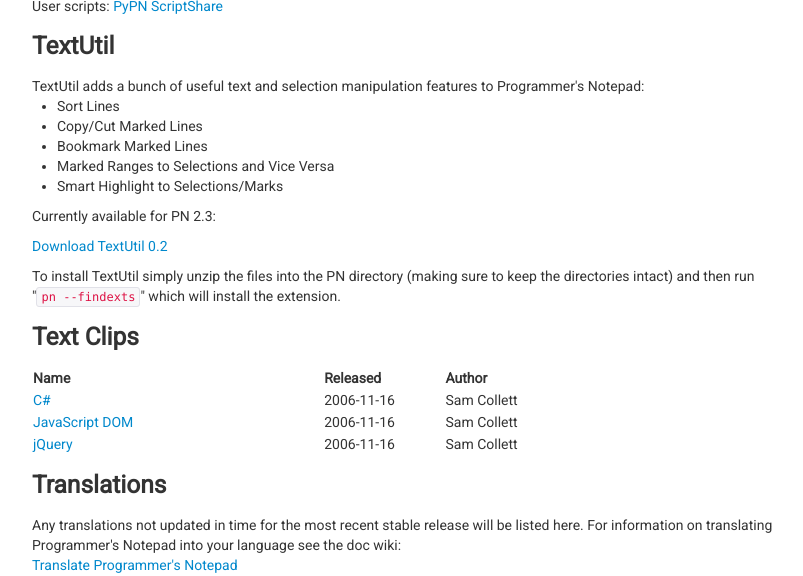
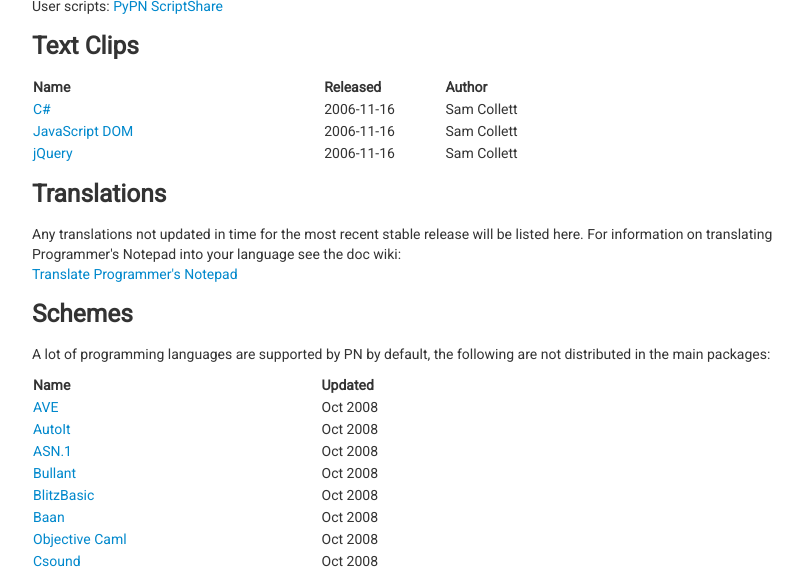
Before and after one commit to simonsteele/pn-site, a Jekyll site: the page built from add-ons/index.html, in a window 1280 px wide and 900 px high, cut to the strip 324-900 px from the top of the window. Shown: the whole strip, without its empty margins (218-1021 px from the left). Built offline with Jekyll 4.4.1, drawn with Linux system fonts in a browser that asks for light colours; nearby versions of some CDN libraries; Markdown is read by kramdown in place of the engine named in the settings.

Commit message:
Remove link to TextUtil until it can be updated/fixed.
simonsteele/pn#130

```diff
--- a/add-ons/index.html
+++ b/add-ons/index.html
@@ -15,7 +15,7 @@
 
 <br />User scripts: <a href="http://scriptshare.rocketmonkeys.com/">PyPN ScriptShare</a>
 
-<h3>TextUtil</h3>
+<!--<h3>TextUtil</h3>
 
 TextUtil adds a bunch of useful text and selection manipulation features to Programmer's Notepad:
 
@@ -31,7 +31,7 @@
 
 <p><a href="http://pnotepad.googlecode.com/files/textutil-0.2.zip">Download TextUtil 0.2</a>
 
-<p>To install TextUtil simply unzip the files into the PN directory (making sure to keep the directories intact) and then run "<code>pn --findexts</code>" which will install the extension.
+<p>To install TextUtil simply unzip the files into the PN directory (making sure to keep the directories intact) and then run "<code>pn --findexts</code>" which will install the extension.-->
 
 <h3>Text Clips</h3>
 
@@ -68,7 +68,7 @@
 
 <p>A lot of programming languages are supported by PN by default, the following are not distributed in the main packages:
 
-<table width="70%"><tr><th align="left">Name</th><th>Updated</th></tr>
+<table width="70%"><tr><th align="left">Name</th><th align="left">Updated</th></tr>
 <tr><td><a href="https://raw.githubusercontent.com/simonsteele/pn/master/pnwtl/schemes/non-core/ave.scheme">AVE</a></td><td>Oct 2008</td></tr>
 <tr><td><a href="https://raw.githubusercontent.com/simonsteele/pn/master/pnwtl/schemes/non-core/au3.scheme">AutoIt</a></td><td>Oct 2008</td></tr>
 <tr><td><a href="https://raw.githubusercontent.com/simonsteele/pn/master/pnwtl/schemes/non-core/asn1.scheme">ASN.1</a></td><td>Oct 2008</td></tr>
```
